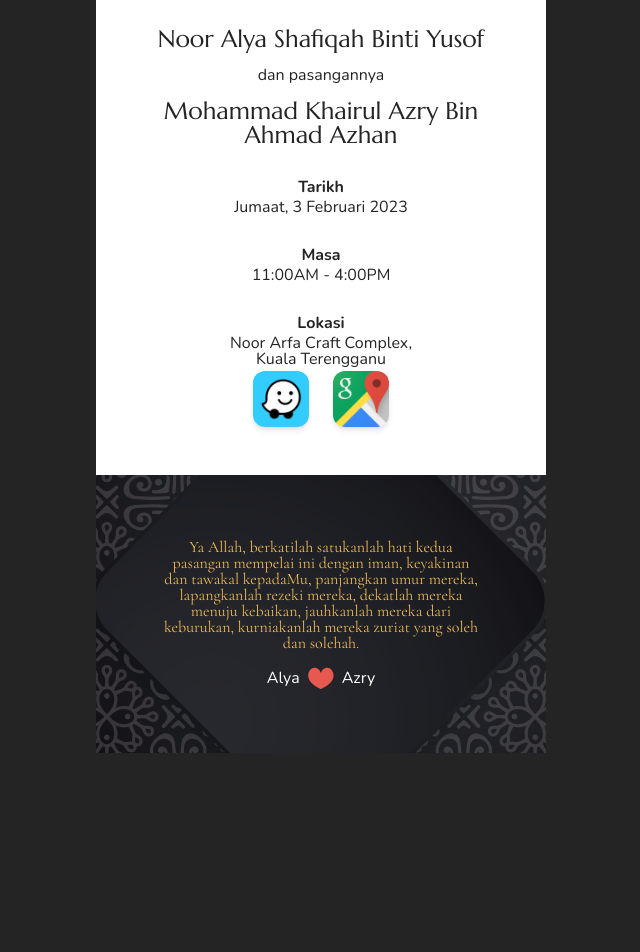
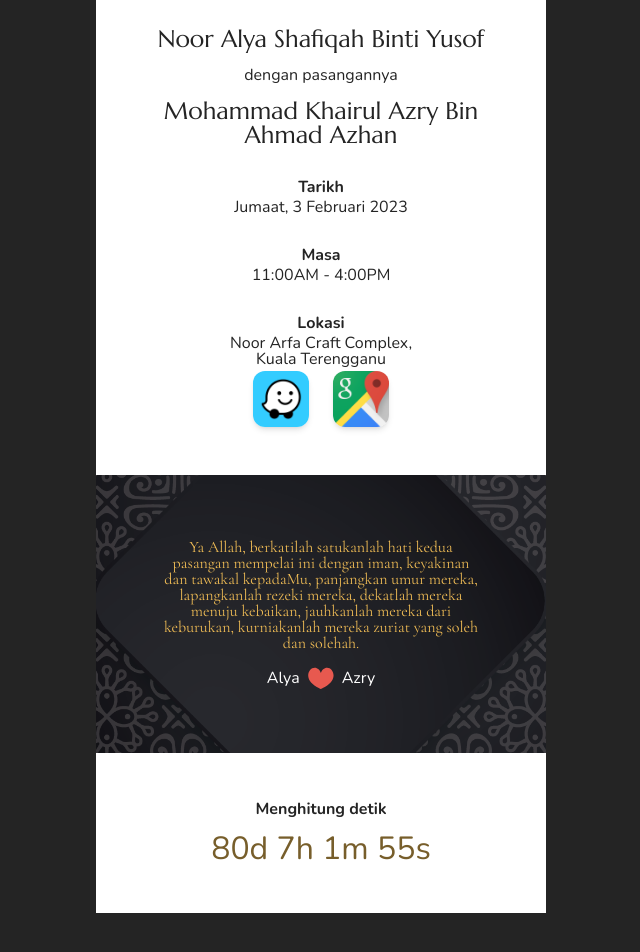
Before and after one commit to alyayusof/walimatul-urus, a Vue app: page / in a window 1280 px wide. Shown: the part 1161-2113 px from the top of the page, without its empty margins (319-959 px from the left). Before the commit the page ends 1991 px from the top, so only its background shows below. Built offline with nearby package versions, Linux system fonts and the light colour scheme; a web font is replaced by a local one.

Commit message:
Add countdown

```diff
--- a/index.html
+++ b/index.html
@@ -16,8 +16,8 @@
     <meta property="og:type" content="website">
     <meta property="og:title" content="Walimatul Urus | Alya & Azry">
     <meta property="og:description" content="Undangan Raja Sehari • 3 Feb 2023 • 11AM-4PM">
-    <meta property="og:image" content="https://i.ibb.co/Wn1TNhP/thumbnail.png">
-    <!-- <meta property="og:image" content="https://www.alyaazry.love/thumbnail.png"> -->
+    <meta property="og:image" content="https://www.alyaazry.love/thumbnail.png">
+    <!-- <meta property="og:image" content="https://i.ibb.co/Wn1TNhP/thumbnail.png"> -->
   </head>
   <body class=" bg-dark">
     <div id="app"></div>
--- a/src/App.vue
+++ b/src/App.vue
@@ -42,7 +42,7 @@
         </div>
         <div class="text-lg md:text-xl space-y-0.5 md:space-y-1 font-marcellus">
           <div>Noor Alya Shafiqah Binti Yusof</div>
-          <div class="font-nunito font-light text-base md:text-md">dan pasangannya</div>
+          <div class="font-nunito font-light text-base md:text-md">dengan pasangannya</div>
           <div>Mohammad Khairul Azry Bin Ahmad Azhan</div>
         </div>
         <div class="font-nunito space-y-0.25">
@@ -72,7 +72,7 @@
       </div>
 
       <!-- Doa section -->
-      <div class="bg-local bg-no-repeat bg-center h-full w-full bg-cover p-4 text-center text-sm md:text-base space-y-1 mb-[58px] md:mb-[77px]" :style="{ backgroundImage: `url(${secondaryBg})` }">
+      <div class="bg-local bg-no-repeat bg-center h-full w-full bg-cover p-4 text-center text-sm md:text-base space-y-1 " :style="{ backgroundImage: `url(${secondaryBg})` }">
         <div class="text-gold">Ya Allah, berkatilah satukanlah hati kedua pasangan mempelai ini dengan iman, keyakinan dan tawakal kepadaMu, panjangkan umur mereka, lapangkanlah rezeki mereka, dekatlah mereka menuju kebaikan, jauhkanlah mereka dari keburukan, kurniakanlah mereka zuriat yang soleh dan solehah.</div>
         <div class="flex items-center justify-center text-white space-x-0.5 font-nunito">
           <div>Alya</div>
@@ -92,6 +92,10 @@
       </div>
 
       <!-- Next section  -->
+      <div class="bg-white text-dark w-full p-3 flex flex-col items-center space-y-1 font-nunito text-center mb-[58px] md:mb-[77px]">
+        <div class="text-sm md:text-base font-bold">Menghitung detik</div>
+        <div class="text-gold-dark text-h3 md:text-h2" id="demo"></div>
+      </div>
 
       <!-- Navigation section -->
       <div class="fixed z-10 bottom-0 w-full flex items-center justify-around py-0.5 md:py-1 md:w-container bg-dark text-white text-xs md:text-sm font-nunito">
@@ -152,7 +156,7 @@ var x = setInterval(function() {
   // If the count down is over, write some text
   if (distance < 0) {
     clearInterval(x);
-    document.getElementById("demo").innerHTML = "EXPIRED";
+    document.getElementById("demo").innerHTML = "Done!!!";
   }
 }, 1000);
 
--- a/tailwind.config.cjs
+++ b/tailwind.config.cjs
@@ -15,6 +15,10 @@ module.exports = {
       white: colors.white,
       dark: '#242424',
       gold: '#EEBB55',
+      gold: {
+        DEFAULT: '#EEBB55',
+        dark: '#775e2b',
+      },
       red: '#E7594F',
     },
     fontSize: {
```
